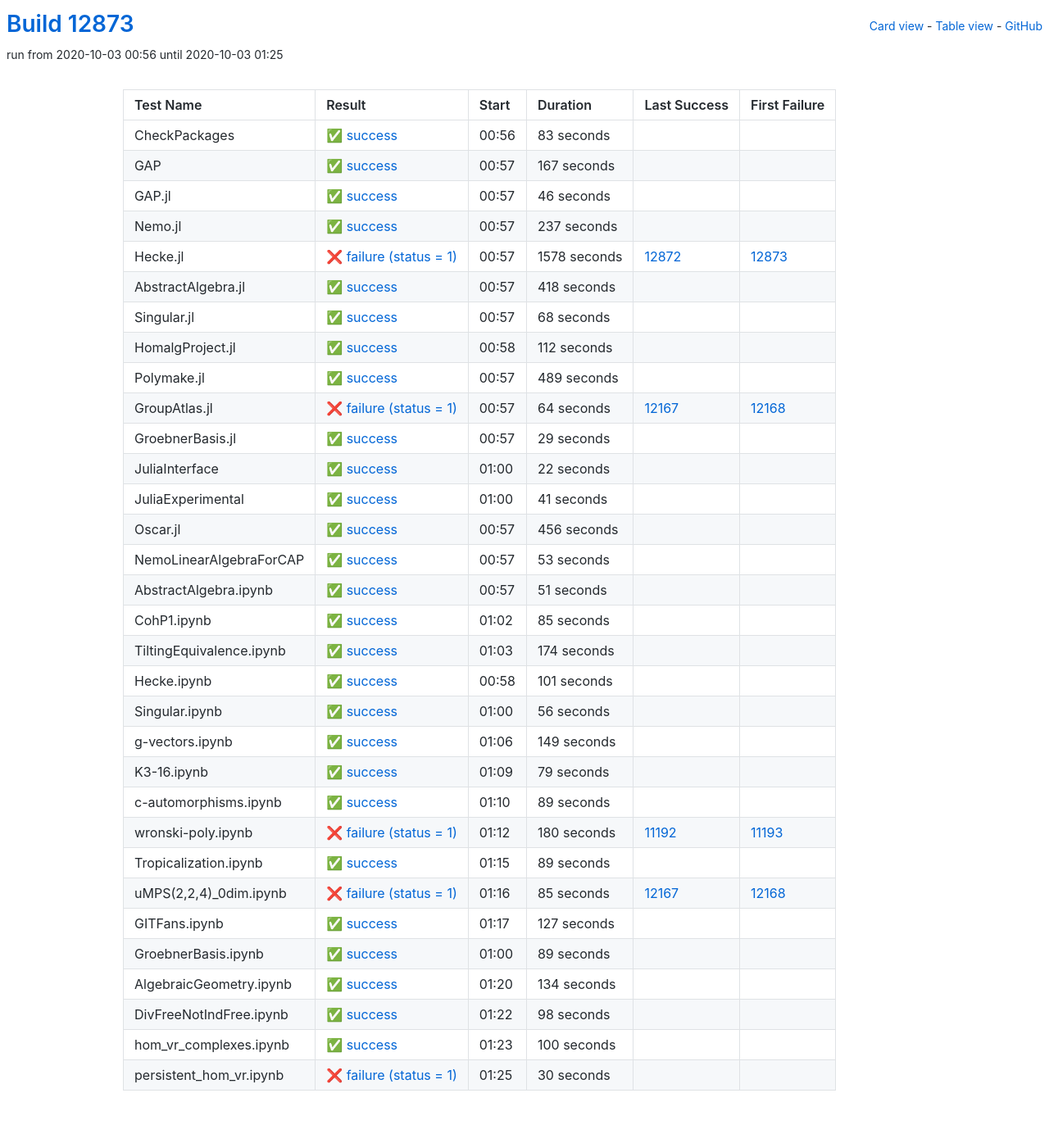
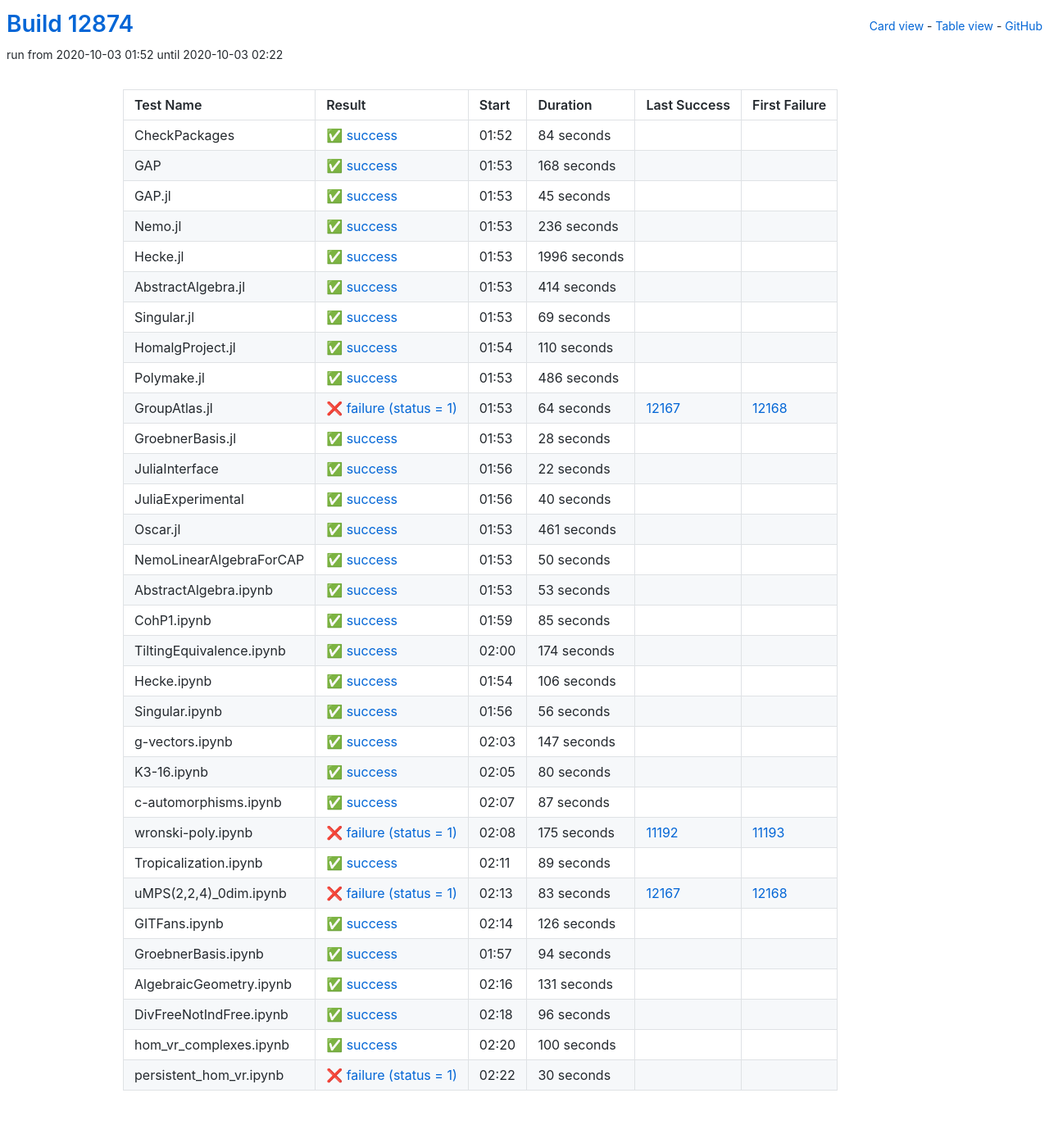
Before and after one commit to oscar-system/oscar-ci-status, a Jekyll site: the page built from table.html, in a window 1280 px wide. Shown: the whole page at 82% size. Built offline with Jekyll 4.4.1, drawn with Linux system fonts in a browser that asks for light colours.

Commit message:
Build #12874

```diff
--- a/_data/ci.yml
+++ b/_data/ci.yml
@@ -1,6 +1,6 @@
 ---
-build: 12873
-build_url: https://oscarci.mathematik.uni-kl.de/job/oscar/12873/
+build: 12874
+build_url: https://oscarci.mathematik.uni-kl.de/job/oscar/12874/
 job: oscar
 organization: oscar-system
 repo: oscar-ci-status
@@ -8,116 +8,116 @@
 tests:
 - name: CheckPackages
   id: checkpackages
-  log: https://oscarci.mathematik.uni-kl.de/job/oscar/12873/artifact/logs/build-12873/CheckPackages.log
-  start: 2020-10-03 00:56
+  log: https://oscarci.mathematik.uni-kl.de/job/oscar/12874/artifact/logs/build-12874/CheckPackages.log
+  start: 2020-10-03 01:52
   success: true
   exitcode: 0
   status: success
-  duration: 83
+  duration: 84
   last_success: false
   last_success_url:
   first_failure: false
   first_failure_url:
 - name: GAP
   id: gap
-  log: https://oscarci.mathematik.uni-kl.de/job/oscar/12873/artifact/logs/build-12873/GAP.log
-  start: 2020-10-03 00:57
+  log: https://oscarci.mathematik.uni-kl.de/job/oscar/12874/artifact/logs/build-12874/GAP.log
+  start: 2020-10-03 01:53
   success: true
   exitcode: 0
   status: success
-  duration: 167
+  duration: 168
   last_success: false
   last_success_url:
   first_failure: false
   first_failure_url:
 - name: GAP.jl
   id: gap-jl
-  log: https://oscarci.mathematik.uni-kl.de/job/oscar/12873/artifact/logs/build-12873/GAP.jl.log
-  start: 2020-10-03 00:57
+  log: https://oscarci.mathematik.uni-kl.de/job/oscar/12874/artifact/logs/build-12874/GAP.jl.log
+  start: 2020-10-03 01:53
   success: true
   exitcode: 0
   status: success
-  duration: 46
+  duration: 45
   last_success: false
   last_success_url:
   first_failure: false
   first_failure_url:
 - name: Nemo.jl
   id: nemo-jl
-  log: https://oscarci.mathematik.uni-kl.de/job/oscar/12873/artifact/logs/build-12873/Nemo.jl.log
-  start: 2020-10-03 00:57
+  log: https://oscarci.mathematik.uni-kl.de/job/oscar/12874/artifact/logs/build-12874/Nemo.jl.log
+  start: 2020-10-03 01:53
   success: true
   exitcode: 0
   status: success
-  duration: 237
+  duration: 236
   last_success: false
   last_success_url:
   first_failure: false
   first_failure_url:
 - name: Hecke.jl
   id: hecke-jl
-  log: https://oscarci.mathematik.uni-kl.de/job/oscar/12873/artifact/logs/build-12873/Hecke.jl.log
-  start: 2020-10-03 00:57
-  success: false
-  exitcode: 1
-  status: failure
-  duration: 1578
-  last_success: 12872
-  last_success_url: https://oscarci.mathematik.uni-kl.de/job/oscar/12872/
-  first_failure: 12873
-  first_failure_url: https://oscarci.mathematik.uni-kl.de/job/oscar/12873/
-- name: AbstractAlgebra.jl
-  id: abstractalgebra-jl
-  log: https://oscarci.mathematik.uni-kl.de/job/oscar/12873/artifact/logs/build-12873/AbstractAlgebra.jl.log
-  start: 2020-10-03 00:57
+  log: https://oscarci.mathematik.uni-kl.de/job/oscar/12874/artifact/logs/build-12874/Hecke.jl.log
+  start: 2020-10-03 01:53
   success: true
   exitcode: 0
   status: success
-  duration: 418
+  duration: 1996
+  last_success: false
+  last_success_url:
+  first_failure: false
+  first_failure_url:
+- name: AbstractAlgebra.jl
+  id: abstractalgebra-jl
+  log: https://oscarci.mathematik.uni-kl.de/job/oscar/12874/artifact/logs/build-12874/AbstractAlgebra.jl.log
+  start: 2020-10-03 01:53
+  success: true
+  exitcode: 0
+  status: success
+  duration: 414
   last_success: false
   last_success_url:
   first_failure: false
   first_failure_url:
 - name: Singular.jl
   id: singular-jl
-  log: https://oscarci.mathematik.uni-kl.de/job/oscar/12873/artifact/logs/build-12873/Singular.jl.log
-  start: 2020-10-03 00:57
+  log: https://oscarci.mathematik.uni-kl.de/job/oscar/12874/artifact/logs/build-12874/Singular.jl.log
+  start: 2020-10-03 01:53
   success: true
   exitcode: 0
   status: success
-  duration: 68
+  duration: 69
   last_success: false
   last_success_url:
   first_failure: false
   first_failure_url:
 - name: HomalgProject.jl
   id: homalgproject-jl
-  log: https://oscarci.mathematik.uni-kl.de/job/oscar/12873/artifact/logs/build-12873/HomalgProject.jl.log
-  start: 2020-10-03 00:58
+  log: https://oscarci.mathematik.uni-kl.de/job/oscar/12874/artifact/logs/build-12874/HomalgProject.jl.log
+  start: 2020-10-03 01:54
   success: true
   exitcode: 0
   status: success
-  duration: 112
+  duration: 110
   last_success: false
   last_success_url:
   first_failure: false
   first_failure_url:
 - name: Polymake.jl
   id: polymake-jl
-  log: https://oscarci.mathematik.uni-kl.de/job/oscar/12873/artifact/logs/build-12873/Polymake.jl.log
-  start: 2020-10-03 00:57
+  log: https://oscarci.mathematik.uni-kl.de/job/oscar/12874/artifact/logs/build-12874/Polymake.jl.log
+  start: 2020-10-03 01:53
   success: true
   exitcode: 0
   status: success
-  duration: 489
+  duration: 486
   last_success: false
   last_success_url:
   first_failure: false
   first_failure_url:
 - name: GroupAtlas.jl
   id: groupatlas-jl
-  log: https://oscarci.mathematik.uni-kl.de/job/oscar/12873/artifact/logs/build-12873/GroupAtlas.jl.log
-  start: 2020-10-03 00:57
+  log: https://oscarci.mathematik.uni-kl.de/job/oscar/12874/artifact/logs/build-12874/GroupAtlas.jl.log
+  start: 2020-10-03 01:53
   success: false
   exitcode: 1
   status: failure
@@ -128,20 +128,20 @@
   first_failure_url: https://oscarci.mathematik.uni-kl.de/job/oscar/12168/
 - name: GroebnerBasis.jl
   id: groebnerbasis-jl
-  log: https://oscarci.mathematik.uni-kl.de/job/oscar/12873/artifact/logs/build-12873/GroebnerBasis.jl.log
-  start: 2020-10-03 00:57
+  log: https://oscarci.mathematik.uni-kl.de/job/oscar/12874/artifact/logs/build-12874/GroebnerBasis.jl.log
+  start: 2020-10-03 01:53
   success: true
   exitcode: 0
   status: success
-  duration: 29
+  duration: 28
   last_success: false
   last_success_url:
   first_failure: false
   first_failure_url:
 - name: JuliaInterface
   id: juliainterface
-  log: https://oscarci.mathematik.uni-kl.de/job/oscar/12873/artifact/logs/build-12873/JuliaInterface.log
-  start: 2020-10-03 01:00
+  log: https://oscarci.mathematik.uni-kl.de/job/oscar/12874/artifact/logs/build-12874/JuliaInterface.log
+  start: 2020-10-03 01:56
   success: true
   exitcode: 0
   status: success
@@ -152,32 +152,44 @@
   first_failure_url:
 - name: JuliaExperimental
   id: juliaexperimental
-  log: https://oscarci.mathematik.uni-kl.de/job/oscar/12873/artifact/logs/build-12873/JuliaExperimental.log
-  start: 2020-10-03 01:00
+  log: https://oscarci.mathematik.uni-kl.de/job/oscar/12874/artifact/logs/build-12874/JuliaExperimental.log
+  start: 2020-10-03 01:56
   success: true
   exitcode: 0
   status: success
-  duration: 41
+  duration: 40
   last_success: false
   last_success_url:
   first_failure: false
   first_failure_url:
 - name: Oscar.jl
   id: oscar-jl
-  log: https://oscarci.mathematik.uni-kl.de/job/oscar/12873/artifact/logs/build-12873/Oscar.jl.log
-  start: 2020-10-03 00:57
+  log: https://oscarci.mathematik.uni-kl.de/job/oscar/12874/artifact/logs/build-12874/Oscar.jl.log
+  start: 2020-10-03 01:53
   success: true
   exitcode: 0
   status: success
-  duration: 456
+  duration: 461
   last_success: false
   last_success_url:
   first_failure: false
   first_failure_url:
 - name: NemoLinearAlgebraForCAP
   id: nemolinearalgebraforcap
-  log: https://oscarci.mathematik.uni-kl.de/job/oscar/12873/artifact/logs/build-12873/NemoLinearAlgebraForCAP.log
-  start: 2020-10-03 00:57
+  log: https://oscarci.mathematik.uni-kl.de/job/oscar/12874/artifact/logs/build-12874/NemoLinearAlgebraForCAP.log
+  start: 2020-10-03 01:53
+  success: true
+  exitcode: 0
+  status: success
+  duration: 50
+  last_success: false
+  last_success_url:
+  first_failure: false
+  first_failure_url:
+- name: AbstractAlgebra.ipynb
+  id: abstractalgebra-ipynb
+  log: https://oscarci.mathematik.uni-kl.de/job/oscar/12874/artifact/logs/build-12874/AbstractAlgebra.ipynb.log
+  start: 2020-10-03 01:53
   success: true
   exitcode: 0
   status: success
@@ -186,22 +198,10 @@
   last_success_url:
   first_failure: false
   first_failure_url:
-- name: AbstractAlgebra.ipynb
-  id: abstractalgebra-ipynb
-  log: https://oscarci.mathematik.uni-kl.de/job/oscar/12873/artifact/logs/build-12873/AbstractAlgebra.ipynb.log
-  start: 2020-10-03 00:57
-  success: true
-  exitcode: 0
-  status: success
-  duration: 51
-  last_success: false
-  last_success_url:
-  first_failure: false
-  first_failure_url:
 - name: CohP1.ipynb
   id: cohp1-ipynb
-  log: https://oscarci.mathematik.uni-kl.de/job/oscar/12873/artifact/logs/build-12873/CohP1.ipynb.log
-  start: 2020-10-03 01:02
+  log: https://oscarci.mathematik.uni-kl.de/job/oscar/12874/artifact/logs/build-12874/CohP1.ipynb.log
+  start: 2020-10-03 01:59
   success: true
   exitcode: 0
   status: success
@@ -212,8 +212,8 @@
   first_failure_url:
 - name: TiltingEquivalence.ipynb
   id: tiltingequivalence-ipynb
-  log: https://oscarci.mathematik.uni-kl.de/job/oscar/12873/artifact/logs/build-12873/TiltingEquivalence.ipynb.log
-  start: 2020-10-03 01:03
+  log: https://oscarci.mathematik.uni-kl.de/job/oscar/12874/artifact/logs/build-12874/TiltingEquivalence.ipynb.log
+  start: 2020-10-03 02:00
   success: true
   exitcode: 0
   status: success
@@ -224,20 +224,20 @@
   first_failure_url:
 - name: Hecke.ipynb
   id: hecke-ipynb
-  log: https://oscarci.mathematik.uni-kl.de/job/oscar/12873/artifact/logs/build-12873/Hecke.ipynb.log
-  start: 2020-10-03 00:58
+  log: https://oscarci.mathematik.uni-kl.de/job/oscar/12874/artifact/logs/build-12874/Hecke.ipynb.log
+  start: 2020-10-03 01:54
   success: true
   exitcode: 0
   status: success
-  duration: 101
+  duration: 106
   last_success: false
   last_success_url:
   first_failure: false
   first_failure_url:
 - name: Singular.ipynb
   id: singular-ipynb
-  log: https://oscarci.mathematik.uni-kl.de/job/oscar/12873/artifact/logs/build-12873/Singular.ipynb.log
-  start: 2020-10-03 01:00
+  log: https://oscarci.mathematik.uni-kl.de/job/oscar/12874/artifact/logs/build-12874/Singular.ipynb.log
+  start: 2020-10-03 01:56
   success: true
   exitcode: 0
   status: success
@@ -248,56 +248,56 @@
   first_failure_url:
 - name: g-vectors.ipynb
   id: g-vectors-ipynb
-  log: https://oscarci.mathematik.uni-kl.de/job/oscar/12873/artifact/logs/build-12873/g-vectors.ipynb.log
-  start: 2020-10-03 01:06
+  log: https://oscarci.mathematik.uni-kl.de/job/oscar/12874/artifact/logs/build-12874/g-vectors.ipynb.log
+  start: 2020-10-03 02:03
   success: true
   exitcode: 0
   status: success
-  duration: 149
+  duration: 147
   last_success: false
   last_success_url:
   first_failure: false
   first_failure_url:
 - name: K3-16.ipynb
   id: k3-16-ipynb
-  log: https://oscarci.mathematik.uni-kl.de/job/oscar/12873/artifact/logs/build-12873/K3-16.ipynb.log
-  start: 2020-10-03 01:09
+  log: https://oscarci.mathematik.uni-kl.de/job/oscar/12874/artifact/logs/build-12874/K3-16.ipynb.log
+  start: 2020-10-03 02:05
   success: true
   exitcode: 0
   status: success
-  duration: 79
+  duration: 80
   last_success: false
   last_success_url:
   first_failure: false
   first_failure_url:
 - name: c-automorphisms.ipynb
   id: c-automorphisms-ipynb
-  log: https://oscarci.mathematik.uni-kl.de/job/oscar/12873/artifact/logs/build-12873/c-automorphisms.ipynb.log
-  start: 2020-10-03 01:10
+  log: https://oscarci.mathematik.uni-kl.de/job/oscar/12874/artifact/logs/build-12874/c-automorphisms.ipynb.log
+  start: 2020-10-03 02:07
   success: true
   exitcode: 0
   status: success
-  duration: 89
+  duration: 87
   last_success: false
   last_success_url:
   first_failure: false
   first_failure_url:
 - name: wronski-poly.ipynb
   id: wronski-poly-ipynb
-  log: https://oscarci.mathematik.uni-kl.de/job/oscar/12873/artifact/logs/build-12873/wronski-poly.ipynb.log
-  start: 2020-10-03 01:12
+  log: https://oscarci.mathematik.uni-kl.de/job/oscar/12874/artifact/logs/build-12874/wronski-poly.ipynb.log
+  start: 2020-10-03 02:08
   success: false
   exitcode: 1
   status: failure
-  duration: 180
+  duration: 175
   last_success: 11192
   last_success_url: https://oscarci.mathematik.uni-kl.de/job/oscar/11192/
   first_failure: 11193
   first_failure_url: https://oscarci.mathematik.uni-kl.de/job/oscar/11193/
 - name: Tropicalization.ipynb
   id: tropicalization-ipynb
-  log: https://oscarci.mathematik.uni-kl.de/job/oscar/12873/artifact/logs/build-12873/Tropicalization.ipynb.log
-  start: 2020-10-03 01:15
+  log: https://oscarci.mathematik.uni-kl.de/job/oscar/12874/artifact/logs/build-12874/Tropicalization.ipynb.log
+  start: 2020-10-03 02:11
   success: true
   exitcode: 0
   status: success
@@ -308,68 +308,68 @@
   first_failure_url:
 - name: uMPS(2,2,4)_0dim.ipynb
   id: umps-2-2-4-0dim-ipynb
-  log: https://oscarci.mathematik.uni-kl.de/job/oscar/12873/artifact/logs/build-12873/uMPS-2-2-4-_0dim.ipynb.log
-  start: 2020-10-03 01:16
+  log: https://oscarci.mathematik.uni-kl.de/job/oscar/12874/artifact/logs/build-12874/uMPS-2-2-4-_0dim.ipynb.log
+  start: 2020-10-03 02:13
   success: false
   exitcode: 1
   status: failure
-  duration: 85
+  duration: 83
   last_success: 12167
   last_success_url: https://oscarci.mathematik.uni-kl.de/job/oscar/12167/
   first_failure: 12168
   first_failure_url: https://oscarci.mathematik.uni-kl.de/job/oscar/12168/
 - name: GITFans.ipynb
   id: gitfans-ipynb
-  log: https://oscarci.mathematik.uni-kl.de/job/oscar/12873/artifact/logs/build-12873/GITFans.ipynb.log
-  start: 2020-10-03 01:17
+  log: https://oscarci.mathematik.uni-kl.de/job/oscar/12874/artifact/logs/build-12874/GITFans.ipynb.log
+  start: 2020-10-03 02:14
   success: true
   exitcode: 0
   status: success
-  duration: 127
+  duration: 126
   last_success: false
   last_success_url:
   first_failure: false
   first_failure_url:
 - name: GroebnerBasis.ipynb
   id: groebnerbasis-ipynb
-  log: https://oscarci.mathematik.uni-kl.de/job/oscar/12873/artifact/logs/build-12873/GroebnerBasis.ipynb.log
-  start: 2020-10-03 01:00
+  log: https://oscarci.mathematik.uni-kl.de/job/oscar/12874/artifact/logs/build-12874/GroebnerBasis.ipynb.log
+  start: 2020-10-03 01:57
   success: true
   exitcode: 0
   status: success
-  duration: 89
+  duration: 94
   last_success: false
   last_success_url:
   first_failure: false
   first_failure_url:
 - name: AlgebraicGeometry.ipynb
   id: algebraicgeometry-ipynb
-  log: https://oscarci.mathematik.uni-kl.de/job/oscar/12873/artifact/logs/build-12873/AlgebraicGeometry.ipynb.log
-  start: 2020-10-03 01:20
+  log: https://oscarci.mathematik.uni-kl.de/job/oscar/12874/artifact/logs/build-12874/AlgebraicGeometry.ipynb.log
+  start: 2020-10-03 02:16
   success: true
   exitcode: 0
   status: success
-  duration: 134
+  duration: 131
   last_success: false
   last_success_url:
   first_failure: false
   first_failure_url:
 - name: DivFreeNotIndFree.ipynb
   id: divfreenotindfree-ipynb
-  log: https://oscarci.mathematik.uni-kl.de/job/oscar/12873/artifact/logs/build-12873/DivFreeNotIndFree.ipynb.log
-  start: 2020-10-03 01:22
+  log: https://oscarci.mathematik.uni-kl.de/job/oscar/12874/artifact/logs/build-12874/DivFreeNotIndFree.ipynb.log
+  start: 2020-10-03 02:18
   success: true
   exitcode: 0
   status: success
-  duration: 98
+  duration: 96
   last_success: false
   last_success_url:
   first_failure: false
   first_failure_url:
 - name: hom_vr_complexes.ipynb
   id: hom-vr-complexes-ipynb
-  log: https://oscarci.mathematik.uni-kl.de/job/oscar/12873/artifact/logs/build-12873/hom_vr_complexes.ipynb.log
-  start: 2020-10-03 01:23
+  log: https://oscarci.mathematik.uni-kl.de/job/oscar/12874/artifact/logs/build-12874/hom_vr_complexes.ipynb.log
+  start: 2020-10-03 02:20
   success: true
   exitcode: 0
   status: success
@@ -380,8 +380,8 @@
   first_failure_url:
 - name: persistent_hom_vr.ipynb
   id: persistent-hom-vr-ipynb
-  log: https://oscarci.mathematik.uni-kl.de/job/oscar/12873/artifact/logs/build-12873/persistent_hom_vr.ipynb.log
-  start: 2020-10-03 01:25
+  log: https://oscarci.mathematik.uni-kl.de/job/oscar/12874/artifact/logs/build-12874/persistent_hom_vr.ipynb.log
+  start: 2020-10-03 02:22
   success: false
   exitcode: 1
   status: failure
```
Also changed, not shown: README.md.
